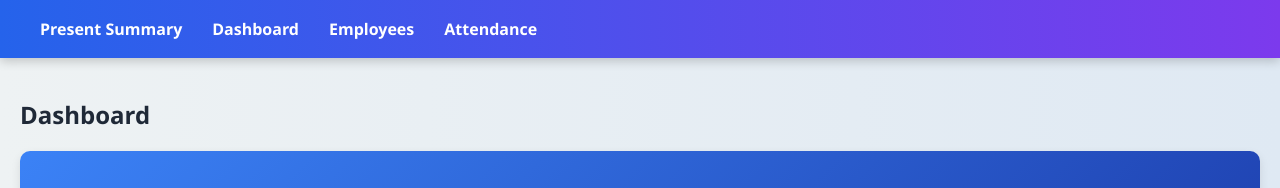
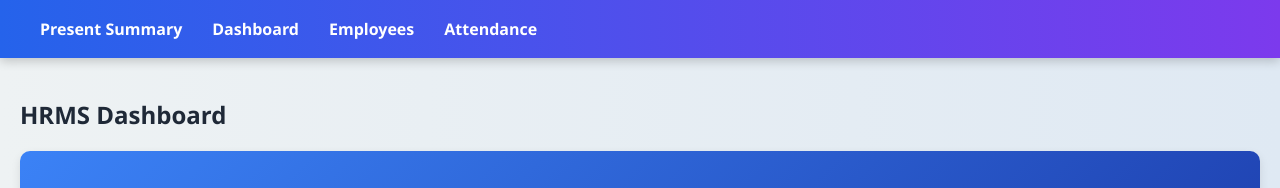
Before and after one commit to pradeeppathak1996/hrms-lite-frontend, a React (Create React App) app: page / in a window 1280 px wide. Shown: the top 188 px of the page. Built offline with nearby package versions, Linux system fonts and the light colour scheme; no server answers.

Commit message:
commited

```diff
--- a/src/pages/Dashboard.js
+++ b/src/pages/Dashboard.js
@@ -25,7 +25,7 @@
 
   return (
     <div style={{ padding: "20px" }}>
-      <h2>Dashboard</h2>
+      <h2>HRMS Dashboard</h2>
 
       <div className="dashboard-cards">
         <div className="card blue">
```
